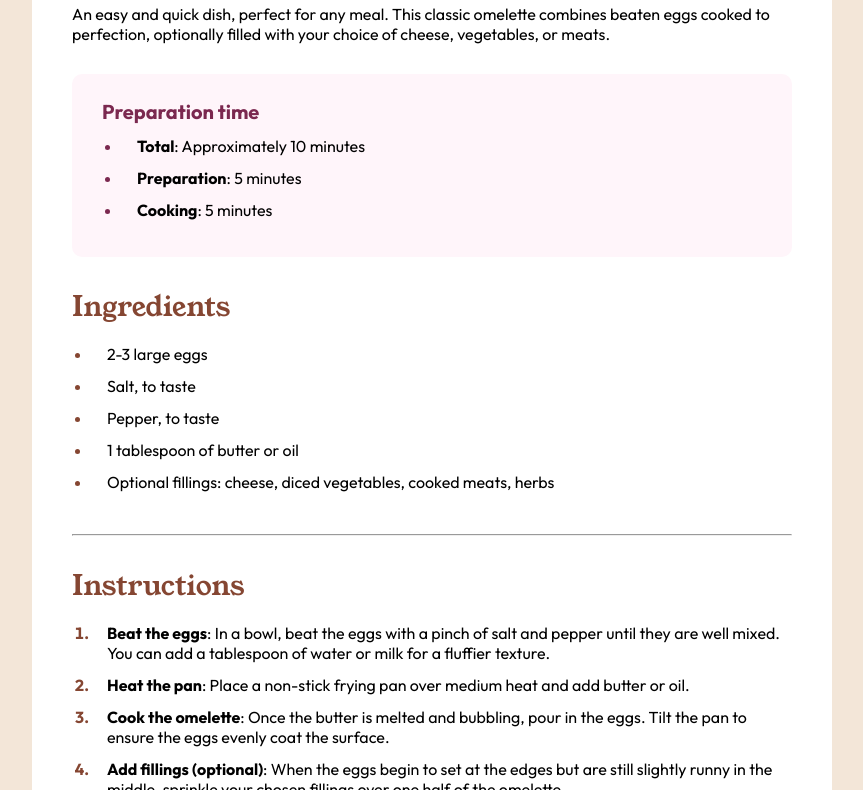
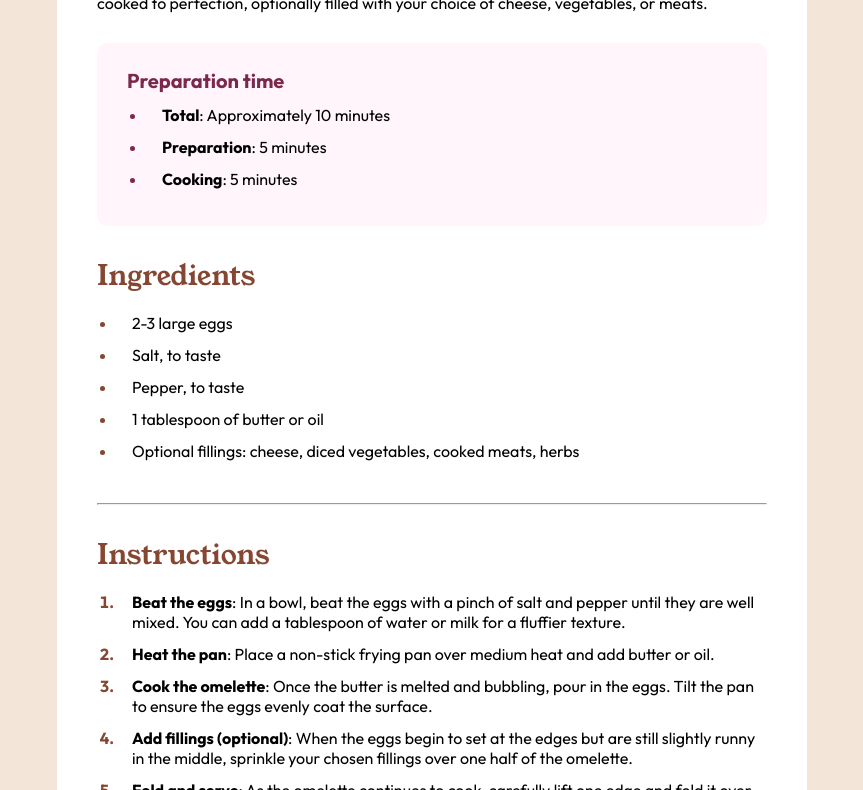
Before and after one commit to Eduardo-Vinicius-dos-SR/Frontend-Mentor-project-recipe-page-main, a plain HTML site: page index.html in a window 1280 px wide. Shown: the part 553-1343 px from the top of the page, without its empty margins (208-1071 px from the left). Drawn offline with Linux system fonts and the light colour scheme.

Commit message:
melhorando a responsividade

```diff
--- a/index.html
+++ b/index.html
@@ -4,9 +4,8 @@
 <head>
   <meta charset="UTF-8">
   <meta name="viewport" content="width=device-width, initial-scale=1.0">
-  <!-- displays site properly based on user's device -->
 
-  <link rel="icon" type="image/png" sizes="32x32" href="./assets/images/favicon-32x32.png">
+  <link rel="icon" type="image/png" sizes="32x32" href="./src/images/favicon-32x32.png">
 
   <title>Frontend Mentor | Recipe page</title>
 
--- a/src/css/reset.css
+++ b/src/css/reset.css
@@ -3,3 +3,7 @@
     padding: 0;
     box-sizing: border-box;
 }
+
+html {
+    font-size: 62.5%;
+}
--- a/src/css/responsive.css
+++ b/src/css/responsive.css
@@ -4,7 +4,7 @@
         font-size: 18px;
     }
 
-    .container .menu .preparation-time h2{
+    .container .menu .preparation-time h2 {
         font-size: 23px;
         padding-bottom: 15px;
     }
@@ -20,4 +20,9 @@
     }
 
 }
-/* Minha tentativa em realizar o projeto recipe-page-main do Frontend Mentor */
+
+@media(max-width: 500px) {
+    .container .menu {
+        margin: auto;
+    }
+}
--- a/src/css/style.css
+++ b/src/css/style.css
@@ -11,12 +11,18 @@ body {
     font-family: "Young Serif", sans-serif;
     font-weight: 400;
     color: var(--Brown-800);
-    font-size: 28px;
+    font-size: 2.8rem;
     padding-bottom: 18px;
 }
 
 .container div {
     margin: 30px 0;
+}
+
+p,
+li,
+td {
+    font-size: 1.6rem;
 }
 
 ul,
@@ -31,14 +37,15 @@ ul li {
 }
 
 .container {
-    height: 1920px;
+    max-height: 1920px;
     display: flex;
     justify-content: center;
     align-items: center;
+    padding: 50px 0;
 }
 
 .container .menu {
-    max-width: 800px;
+    max-width: 750px;
     border-radius: 25px;
     padding: 40px;
     background-color: var(--White);
@@ -53,12 +60,8 @@ ul li {
     font-family: "Young Serif", sans-serif;
     font-weight: 400;
     padding-top: 28px;
-    padding-bottom: 20px;
-    font-size: 38px;
-}
-
-.container .menu .description {
-    font-size: 16px;
+    padding-bottom: 15px;
+    font-size: 3.8rem;
 }
 
 /*  */
@@ -72,7 +75,7 @@ ul li {
 .container .menu .preparation-time h2 {
     padding-bottom: 12px;
     color: var(--Rose-800);
-    font-size: 20px;
+    font-size: 2rem;
     font-weight: 700;
 }
 
@@ -100,7 +103,7 @@ ul li {
 
 /*  */
 
-.container .menu .nutrition{
+.container .menu .nutrition {
     margin-bottom: 0;
 }
 
```
